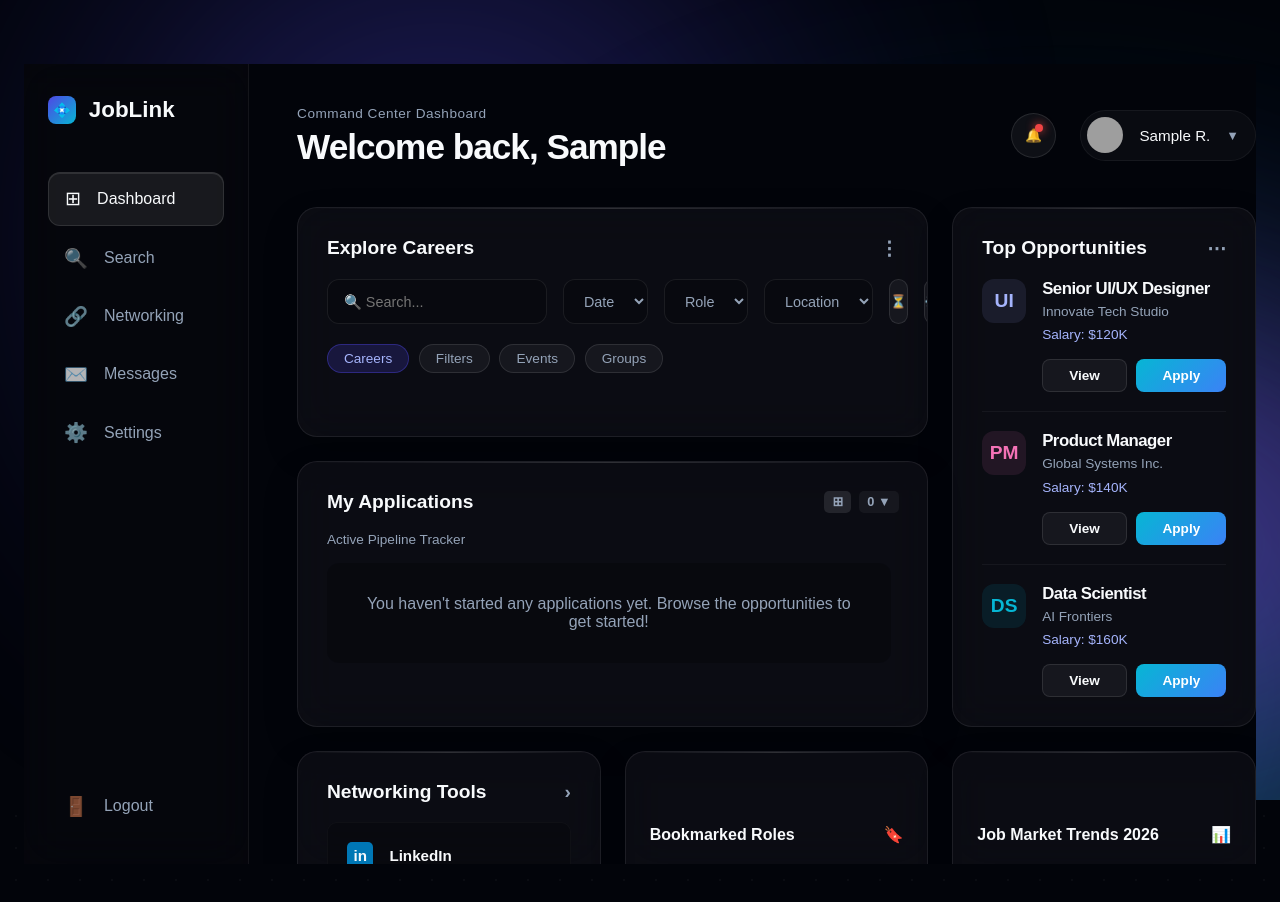
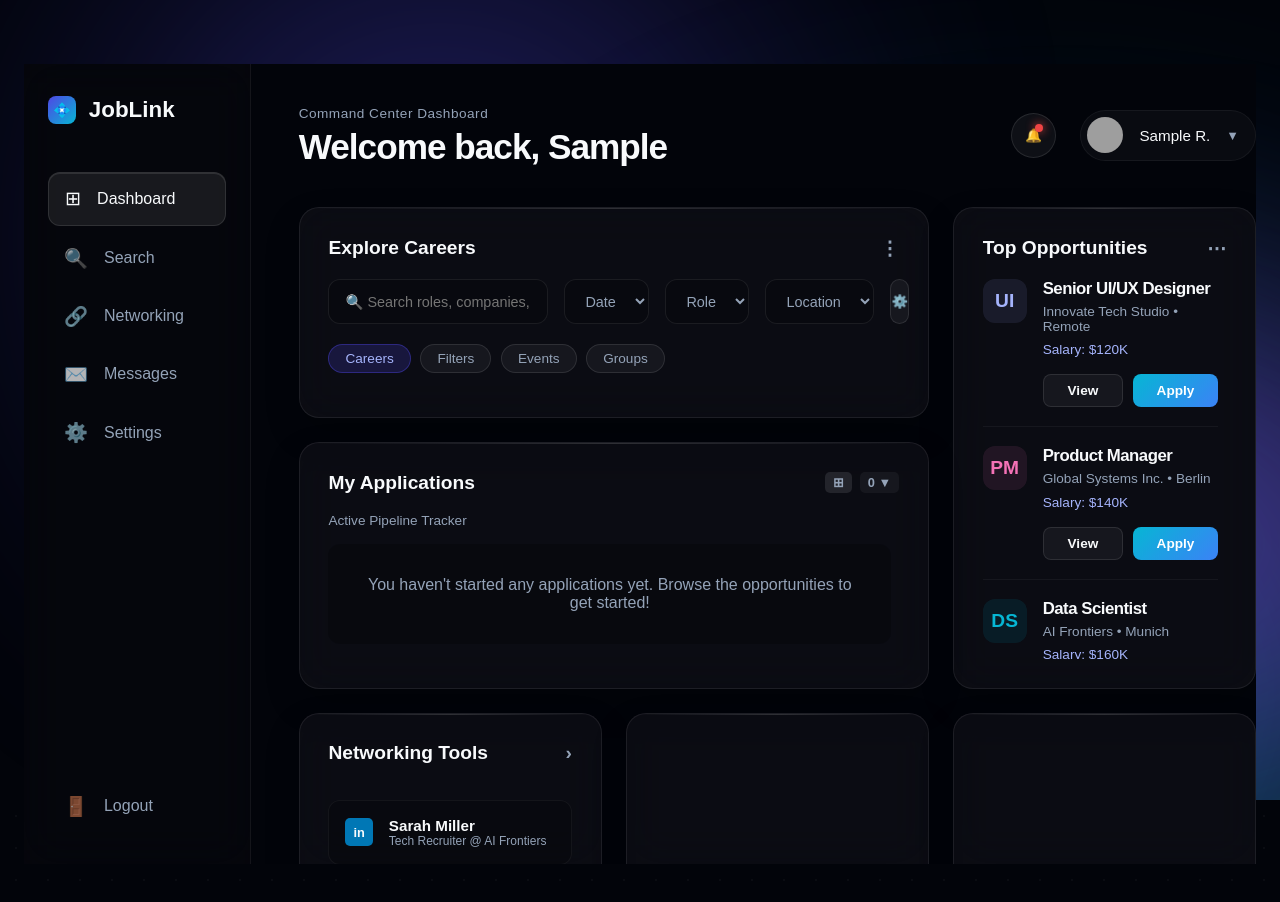
Before and after one commit to NikulGoyani369/Search-Job-Links, a React app: page /login in a window 1280 px wide. Both pictures are taken after typing "Sample" into the empty fields and a click on the button "Enter Dashboard". Shown: the top 902 px of the page. Built offline with nearby package versions, Linux system fonts and the light colour scheme; grey boxes are pictures that could not be loaded; the HTML template or start-up script is replaced by a standard one.

Commit message:
feat: add real LinkedIn networking connections and expand search functionality in dashboard

```diff
--- a/src/pages/Dashboard.tsx
+++ b/src/pages/Dashboard.tsx
@@ -10,9 +10,17 @@ type TrackedJob = {
 };
 
 const OPPORTUNITIES = [
-    { id: 'opp-1', title: 'Senior UI/UX Designer', company: 'Innovate Tech Studio', salary: '$120K', icon: 'UI', color: '#a5b4fc', bg: 'rgba(165,180,252,0.1)', url: 'https://www.linkedin.com/jobs/search/?keywords=UI' },
-    { id: 'opp-2', title: 'Product Manager', company: 'Global Systems Inc.', salary: '$140K', icon: 'PM', color: '#f472b6', bg: 'rgba(244,114,182,0.1)', url: 'https://www.stepstone.de/en/jobs/Product-Manager' },
-    { id: 'opp-3', title: 'Data Scientist', company: 'AI Frontiers', salary: '$160K', icon: 'DS', color: '#06b6d4', bg: 'rgba(6,182,212,0.1)', url: 'https://de.indeed.com/jobs?q=Data+Scientist' }
+    { id: 'opp-1', title: 'Senior UI/UX Designer', company: 'Innovate Tech Studio', location: 'Remote', salary: '$120K', icon: 'UI', color: '#a5b4fc', bg: 'rgba(165,180,252,0.1)', url: 'https://www.linkedin.com/jobs/search/?keywords=UI' },
+    { id: 'opp-2', title: 'Product Manager', company: 'Global Systems Inc.', location: 'Berlin', salary: '$140K', icon: 'PM', color: '#f472b6', bg: 'rgba(244,114,182,0.1)', url: 'https://www.stepstone.de/en/jobs/Product-Manager' },
+    { id: 'opp-3', title: 'Data Scientist', company: 'AI Frontiers', location: 'Munich', salary: '$160K', icon: 'DS', color: '#06b6d4', bg: 'rgba(6,182,212,0.1)', url: 'https://de.indeed.com/jobs?q=Data+Scientist' },
+    { id: 'opp-4', title: 'Frontend Engineer', company: 'WebSolutions', location: 'Remote', salary: '$110K', icon: 'FE', color: '#4ade80', bg: 'rgba(74,222,128,0.1)', url: 'https://www.honeypot.io' },
+    { id: 'opp-5', title: 'DevOps Specialist', company: 'CloudCore Inc', location: 'Hamburg', salary: '$135K', icon: 'DO', color: '#facc15', bg: 'rgba(250,204,21,0.1)', url: 'https://instaffo.com' },
+];
+
+const LINKEDIN_CONNECTIONS = [
+    { name: 'Sarah Miller', role: 'Tech Recruiter @ AI Frontiers', url: 'https://linkedin.com/search/results/people/?keywords=tech+recruiter' },
+    { name: 'David Chen', role: 'Engineering Manager @ Innovate Tech', url: 'https://linkedin.com/search/results/people/?keywords=engineering+manager' },
+    { name: 'Elena Rostova', role: 'Head of Data @ Global Systems', url: 'https://linkedin.com/search/results/people/?keywords=head+of+data' },
 ];
 
 const PIPELINE_STEPS: TrackedJob['status'][] = ['Applied', 'Screened', 'Interview', 'Offer', 'Hired'];
@@ -21,6 +29,7 @@ const Dashboard: React.FC<{ setIsAuthenticated: (val: boolean) => void }> = ({ s
     const navigate = useNavigate();
     const [username, setUsername] = useState('User');
     const [trackedJobs, setTrackedJobs] = useState<TrackedJob[]>([]);
+    const [searchTerm, setSearchTerm] = useState('');
 
     useEffect(() => {
         const user = localStorage.getItem('jobUsername');
@@ -105,6 +114,11 @@ const Dashboard: React.FC<{ setIsAuthenticated: (val: boolean) => void }> = ({ s
     };
 
     const formattedName = username.split(' ')[0] + " R.";
+    const filteredOpportunities = OPPORTUNITIES.filter(opp =>
+        opp.title.toLowerCase().includes(searchTerm.toLowerCase()) ||
+        opp.company.toLowerCase().includes(searchTerm.toLowerCase()) ||
+        opp.location.toLowerCase().includes(searchTerm.toLowerCase())
+    );
 
     return (
         <div className="dashboard-body">
@@ -162,11 +176,16 @@ const Dashboard: React.FC<{ setIsAuthenticated: (val: boolean) => void }> = ({ s
                         <div className="dash-card explore-card">
                             <div className="card-title">Explore Careers <span style={{ cursor: 'pointer' }}>⋮</span></div>
                             <div className="search-bar-mini">
-                                <input type="text" placeholder="🔍 Search..." />
+                                <input
+                                    type="text"
+                                    placeholder="🔍 Search roles, companies, etc..."
+                                    value={searchTerm}
+                                    onChange={(e) => setSearchTerm(e.target.value)}
+                                    style={{ flex: 1 }}
+                                />
                                 <select><option>Date</option></select>
                                 <select><option>Role</option></select>
                                 <select><option>Location</option></select>
-                                <button className="btn-sm-icon">⏳</button>
                                 <button className="btn-sm-icon">⚙️</button>
                             </div>
                             <div className="tag-list">
@@ -179,18 +198,18 @@ const Dashboard: React.FC<{ setIsAuthenticated: (val: boolean) => void }> = ({ s
 
                         <div className="dash-card opportunities-card">
                             <div className="card-title">Top Opportunities <span style={{ cursor: 'pointer' }}>⋯</span></div>
-                            <div className="opp-list">
-                                {OPPORTUNITIES.map((opp) => {
+                            <div className="opp-list" style={{ maxHeight: '380px', overflowY: 'auto', paddingRight: '0.5rem' }}>
+                                {filteredOpportunities.map((opp) => {
                                     const isApplied = trackedJobs.some(j => j.id === opp.id);
                                     return (
                                         <div className="opp-item" key={opp.id}>
                                             <div className="opp-icon" style={{ background: opp.bg, color: opp.color }}>{opp.icon}</div>
                                             <div className="opp-details">
                                                 <h4>{opp.title}</h4>
-                                                <p>{opp.company}</p>
+                                                <p>{opp.company} • {opp.location}</p>
                                                 <span className="opp-salary">Salary: {opp.salary}</span>
                                                 <div className="opp-actions">
-                                                    <button className="btn-mini">View</button>
+                                                    <button className="btn-mini" onClick={() => window.open(opp.url, '_blank')}>View</button>
                                                     <button
                                                         className="btn-mini cyan"
                                                         onClick={() => handleApply(opp.id, opp.title, opp.company, opp.url)}
@@ -204,6 +223,11 @@ const Dashboard: React.FC<{ setIsAuthenticated: (val: boolean) => void }> = ({ s
                                         </div>
                                     );
                                 })}
+                                {filteredOpportunities.length === 0 && (
+                                    <div style={{ padding: '2rem', textAlign: 'center', color: 'var(--text-muted)' }}>
+                                        No opportunities match your search.
+                                    </div>
+                                )}
                             </div>
                         </div>
 
@@ -264,11 +288,18 @@ const Dashboard: React.FC<{ setIsAuthenticated: (val: boolean) => void }> = ({ s
 
                         <div className="dash-card networking-card">
                             <div className="card-title">Networking Tools <span style={{ fontSize: '1.2rem', cursor: 'pointer', color: 'var(--text-muted)' }}>›</span></div>
-                            <div className="resource-list">
-                                <div className="res-item" style={{ justifyContent: 'flex-start', gap: '1rem', padding: '1.2rem' }}>
-                                    <div style={{ background: '#0077b5', padding: '0.3rem 0.4rem', borderRadius: '5px', fontWeight: 800 }}>in</div>
-                                    <span style={{ fontWeight: 600 }}>LinkedIn</span>
-                                </div>
+                            <div className="resource-list" style={{ display: 'flex', flexDirection: 'column', gap: '1rem', marginTop: '1rem' }}>
+                                {LINKEDIN_CONNECTIONS.map((conn, idx) => (
+                                    <a href={conn.url} target="_blank" rel="noreferrer" key={idx} style={{ textDecoration: 'none', color: 'inherit' }}>
+                                        <div className="res-item" style={{ justifyContent: 'flex-start', gap: '1rem', padding: '1rem', background: 'rgba(0,0,0,0.2)', border: '1px solid rgba(255,255,255,0.05)', borderRadius: '12px', transition: '0.2s', cursor: 'pointer' }}>
+                                            <div style={{ background: '#0077b5', padding: '0.4rem 0.5rem', borderRadius: '5px', fontWeight: 800, fontSize: '0.8rem' }}>in</div>
+                                            <div style={{ display: 'flex', flexDirection: 'column' }}>
+                                                <span style={{ fontWeight: 600, fontSize: '0.95rem' }}>{conn.name}</span>
+                                                <span style={{ fontSize: '0.75rem', color: 'var(--text-muted)' }}>{conn.role}</span>
+                                            </div>
+                                        </div>
+                                    </a>
+                                ))}
                             </div>
                         </div>
 
```
